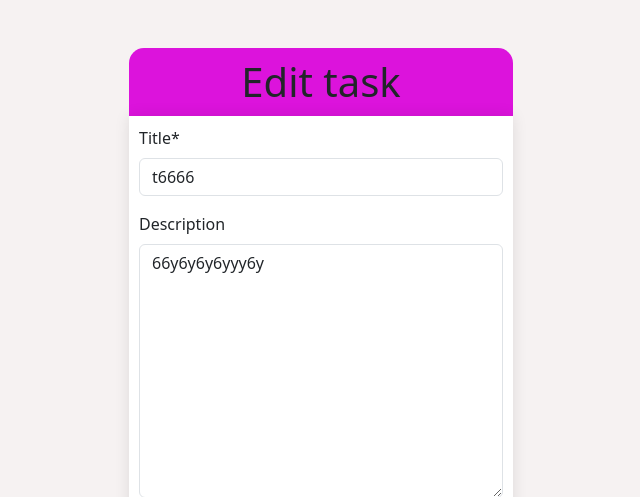
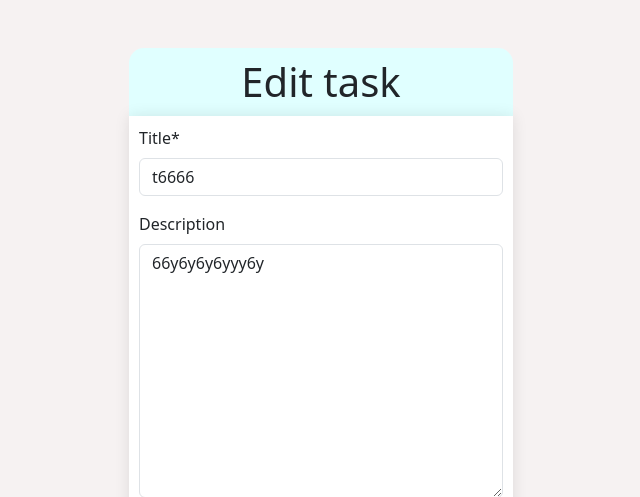
Before and after one commit to alvi101/django-final, a Django app: page /task/edit/task/6/ in a window 1280 px wide. Shown: the part 96-593 px from the top of the page, without its empty margins (319-959 px from the left). Run offline with Django 5.2, Linux system fonts and the light colour scheme; a user stored in the database is signed in; data comes from the database, SQL or seed files in the repository; some libraries are stand-ins or nearby versions.

Commit message:
changed h1 color

```diff
--- a/static/styles/task_styles.css
+++ b/static/styles/task_styles.css
@@ -17,7 +17,7 @@ h1 {
     text-align: center;
     width: 30%;
     margin: auto;
-    background-color: rgb(220, 19, 220);
+    background-color: lightcyan;
     padding: 10px;
     border-top-left-radius: 15px;
     border-top-right-radius: 15px;
```
